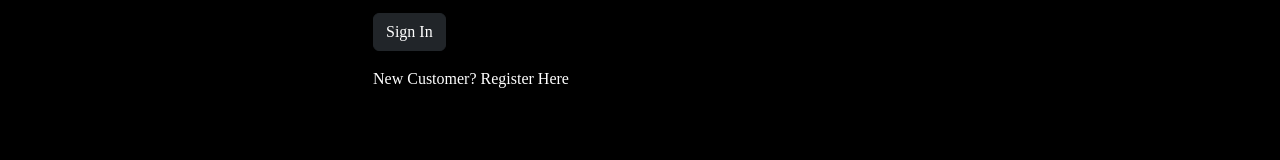
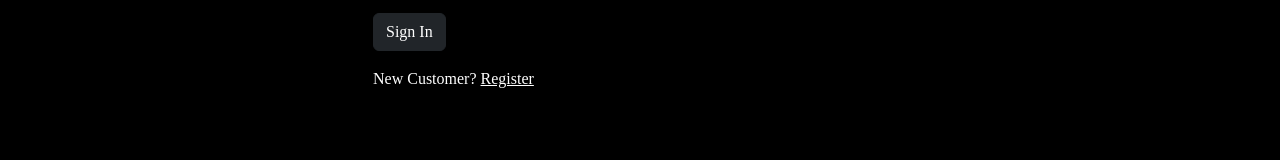
Before and after one commit to Aaliyah1699/SynthWaveApp, a React (Vite) app in the folder frontend/: page /login in a window 1280 px wide. Shown: the part 323-483 px from the top of the page. Built offline with nearby package versions, Linux system fonts and the light colour scheme; a web font is replaced by a local one.

Commit message:
Update register link

```diff
--- a/frontend/src/screens/LoginScreen.jsx
+++ b/frontend/src/screens/LoginScreen.jsx
@@ -86,8 +86,9 @@ const LoginScreen = () => {
                                 : '/register'
                         }
                         className='link product-link'
+                        style={{ textDecoration: 'underline' }}
                     >
-                        Register Here
+                        Register
                     </Link>
                 </Col>
             </Row>
```
